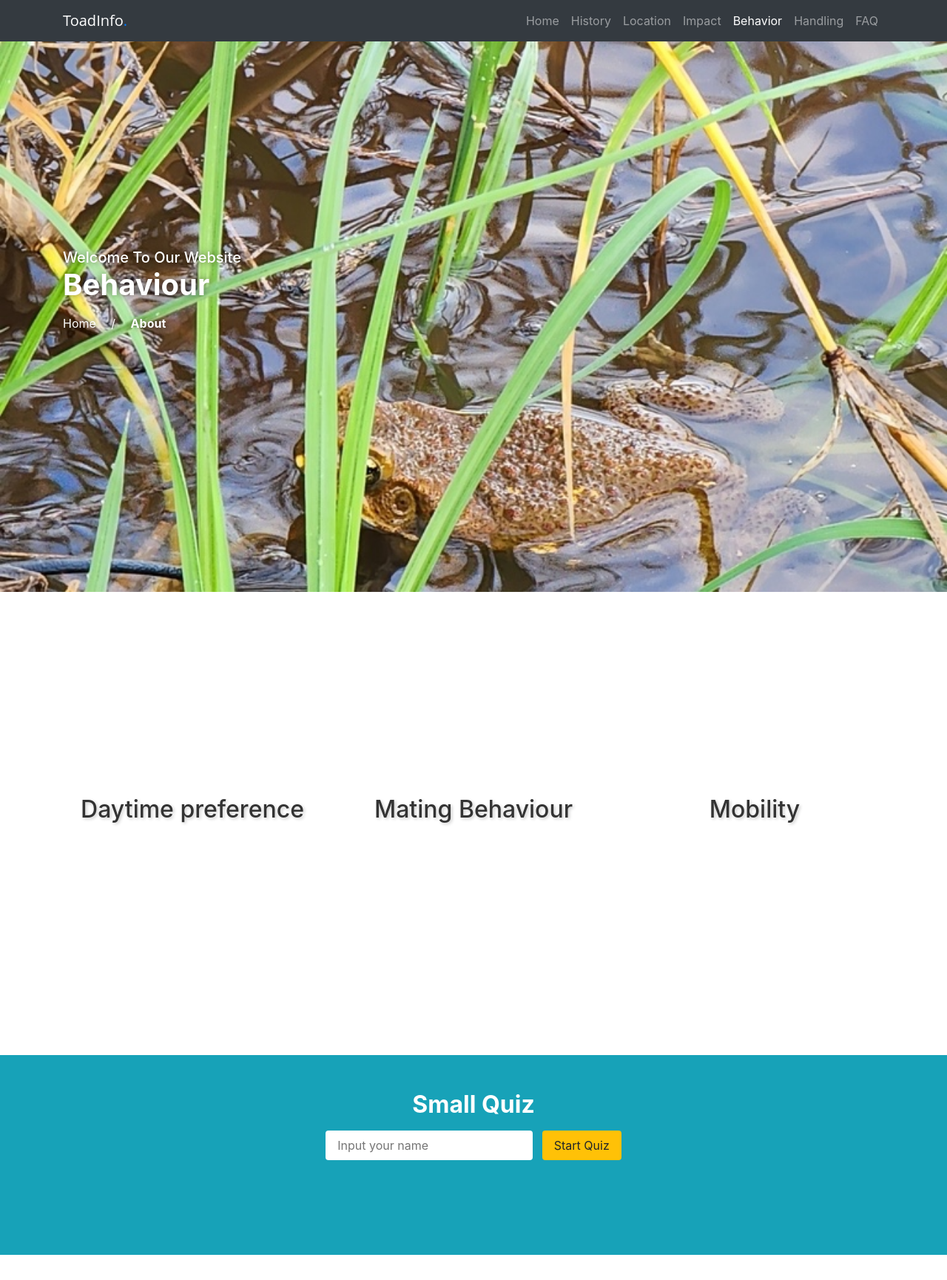
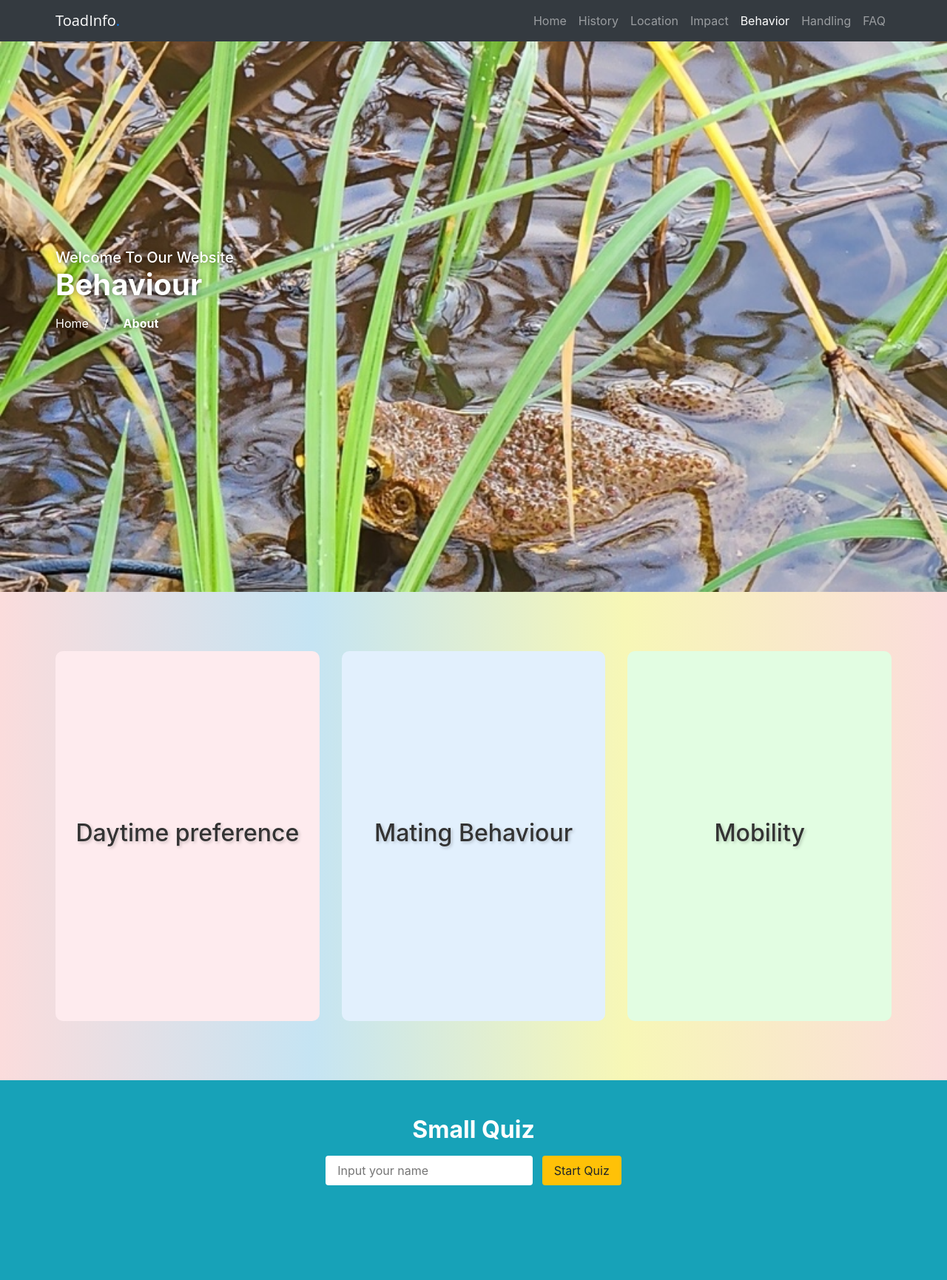
Before and after one commit to mhlucifer/Team38_Project, a Flask app: page /behaviour in a window 1280 px wide. Shown: the whole page at 74% size. Before the commit the page ends 1696 px from the top, so only its background shows below. Run offline with Flask 3, Linux system fonts and the light colour scheme; some libraries are stand-ins or nearby versions.

Commit message:
add the background color and Add tips function on location interface and fix the bug in home button

```diff
--- a/static/css/style.css
+++ b/static/css/style.css
@@ -156,6 +156,11 @@
 
 /*handling page css style*/
 /* 阻止蟾蜍扩散部分的样式 */
+#prevent-toads-section
+{
+    background:linear-gradient(to right, #fbdcdc 0%, #c5e4f3 33%, #f7f7b6 66%, #fbdcdc 100%) ;
+}
+
 .site-section {
   padding: 2rem 0; /* 为每个site-section添加上下边距 */
 }
@@ -334,18 +339,31 @@
 }
 
 
+
+
 /* Behavior网页 部分css 样式*/
+/* Global Card Styles */
+.card-info
+{
+    background: linear-gradient(to right, #fbdcdc 0%, #c5e4f3 33%, #f7f7b6 66%, #fbdcdc 100%);
+}
+.container {
+  padding: 0 5px;
+}
+
+
 
 
 .card-flip {
   perspective: 1000px;
-  margin-bottom: 30px; /* 卡片间距 */
+  margin-bottom: 30px; /* Space between cards */
+
 }
 
 .flip {
   position: relative;
   width: 100%;
-  height: 500px; /* 调整高度 */
+  height: 500px; /* Card height */
   text-align: center;
   transition: transform 0.6s;
   transform-style: preserve-3d;
@@ -363,20 +381,18 @@
   justify-content: center;
   flex-direction: column;
   padding: 20px;
-  border-radius: 10px; /* 轻微的圆角 */
+  border-radius: 10px; /* Slight border radius */
+  color: #333;
+  overflow: hidden; /* Prevents content from spilling over */
 }
 
 .flip .front {
-  background-color: #fff; /* 前面的背景色 */
-  color: #333;
+  background-color: #fff; /* Front face background color */
 }
 
 .flip .back {
-  background-color: #f8f9fa; /* 背面的背景色 */
-  color: #333;
   transform: rotateY(180deg);
-  overflow: hidden; /* 防止内容溢出 */
-  justify-content: space-between; /* 分散对齐文本和图片 */
+  justify-content: space-between; /* Aligns text and image */
 }
 
 .flip:hover {
@@ -387,22 +403,65 @@
   text-shadow: 2px 2px 4px rgba(0,0,0,0.2);
 }
 
-.card-flip .back p {
-  width: 100%; /* 使用可用的全部宽度 */
-  text-align: justify; /* 文本对齐方式 */
-  text-justify: inter-word; /* 优化空格，让对齐更自然 */
-  hyphens: auto; /* 允许在需要的地方自动断字 */
-  margin-bottom: 10px; /* 添加段落之间的空间 */
-  font-size: 0.9em; /* 根据需要调整字体大小 */
-  line-height: 1.4; /* 增加行高以改善可读性 */
+/* Card-specific styles for unique colors */
+/* Card 1 - Daytime preference */
+.card-flip1 .front {
+  background-color: RGB(254, 235, 238); /* A light pastel pink */
+}
+.card-flip1 .back {
+  background-color: RGB(249, 229, 232); /* A slightly different shade of light pastel pink for the back */
 }
 
-.card-flip .back img {
-  width: 100%; /* 图片宽度设为100%，确保响应式并且不会超出边界 */
-  height: auto; /* 图片高度自适应 */
-  margin-top: 15px; /* 在图片顶部添加一些空间 */
+/* Card 2 - Mating Behaviour */
+.card-flip2 .front {
+  background-color:  RGB(226, 240, 253); /* A light pastel blue */
+}
+.card-flip2 .back {
+  background-color: RGB(210, 229, 246); /* A slightly different shade of light pastel blue for the back */
 }
 
+/* Card 3 - Mobility */
+.card-flip3 .front {
+  background-color: RGB(226, 253, 226); /* A light pastel green */
+}
+.card-flip3 .back {
+  background-color: RGB(212, 246, 212); /* A slightly different shade of light pastel green for the back */
+}
+
+
+/* Text styles for back content */
+.card-flip .back h2 {
+  font-weight: bold; /* Bold font for headers */
+  margin-bottom: 20px; /* Space below the header */
+}
+
+.card-flip .back p {
+  text-align: left; /* Align text to the left */
+  margin-bottom: 10px; /* Space between paragraphs */
+  font-size: 1rem; /* Standard font size */
+  line-height: 1.6; /* Line height for readability */
+}
+
+/* Image styles */
+.card-flip1 .back img {
+  width: 80%; /* Responsive image width */
+  height: auto; /* Auto height for proper aspect ratio */
+  margin-top: -5px; /* Space above the image */
+}
+
+/* Image styles */
+.card-flip2 .back img {
+  width: 80%; /* Responsive image width */
+  height: auto; /* Auto height for proper aspect ratio */
+  margin-top: -5px; /* Space above the image */
+}
+
+/* Image styles */
+.card-flip3 .back img {
+  width: 80%; /* Responsive image width */
+  height: auto; /* Auto height for proper aspect ratio */
+  margin-top: -5px; /* Space above the image */
+}
 
 
 
--- a/templates/behaviour.html
+++ b/templates/behaviour.html
@@ -57,7 +57,7 @@
         <div class="col-md-5">
           <span class="text-cursive h5 text-white">Welcome To Our Website</span>
           <h1 class="mb-3 font-weight-bold text-white">Behaviour</h1>
-          <p><a href="index.html" class="text-white">Home</a> <span class="mx-3">/</span>
+          <p><a href="/" class="text-white">Home</a> <span class="mx-3">/</span>
             <strong class="text-white">About</strong></p>
         </div>
       </div>
@@ -65,12 +65,12 @@
   </div>
 </div>
 
-
-  <div class="container my-5">
+ <div class="site-section card-info">
+  <div class="container my-5 cards-section">
   <div class="row">
     <!-- card 1 -->
     <div class="col-lg-4">
-      <div class="card-flip">
+      <div class="card-flip1">
         <div class="flip">
           <div class="front card-background-5">
             <!-- font content -->
@@ -89,7 +89,7 @@
     </div>
     <!-- card 2 -->
     <div class="col-lg-4">
-      <div class="card-flip">
+      <div class="card-flip2">
         <div class="flip">
           <div class="front card-background-1">
             <!-- front content -->
@@ -109,7 +109,7 @@
     </div>
     <!-- card 3 -->
     <div class="col-lg-4">
-      <div class="card-flip">
+      <div class="card-flip3">
         <div class="flip">
           <div class="front card-background-3">
             <!-- font content -->
@@ -122,6 +122,7 @@
             <p>•	Because of this, cane toads typically stay close to the ground and bound only short distances </p>
             <p>•	This limited mobility is a plays a huge part in the cane toads choosing a suitable habitat to live in </p>
               <img src="/static/images/toad1.jpg" alt="" class="img-fluid" >
+          </div>
           </div>
         </div>
       </div>
--- a/templates/handling.html
+++ b/templates/handling.html
@@ -57,7 +57,7 @@
         <div class="col-md-5">
           <span class="text-cursive h5 text-white">Welcome To Our Website</span>
           <h1 class="mb-3 font-weight-bold text-white">Handling</h1>
-          <p><a href="index.html" class="text-white">Home</a> <span class="mx-3">/</span>
+          <p><a href="/" class="text-white">Home</a> <span class="mx-3">/</span>
             <strong class="text-white">About</strong></p>
         </div>
       </div>
@@ -116,7 +116,7 @@
 </div>
 
 
-
+<div class="site-section card-info">
 <div class="container my-5">
   <h2 class="text-center mb-4">What to do when you see a Cane Toad (Step by Step Guide)</h2>
   <div class="row">
@@ -178,7 +178,7 @@
     </div>
   </div>
 </div>
-
+</div>
 
 
 
```
Also changed, not shown: other parts of static/css/style.css (+64 -1 lines), templates/Location.html (+54 -1 lines).
